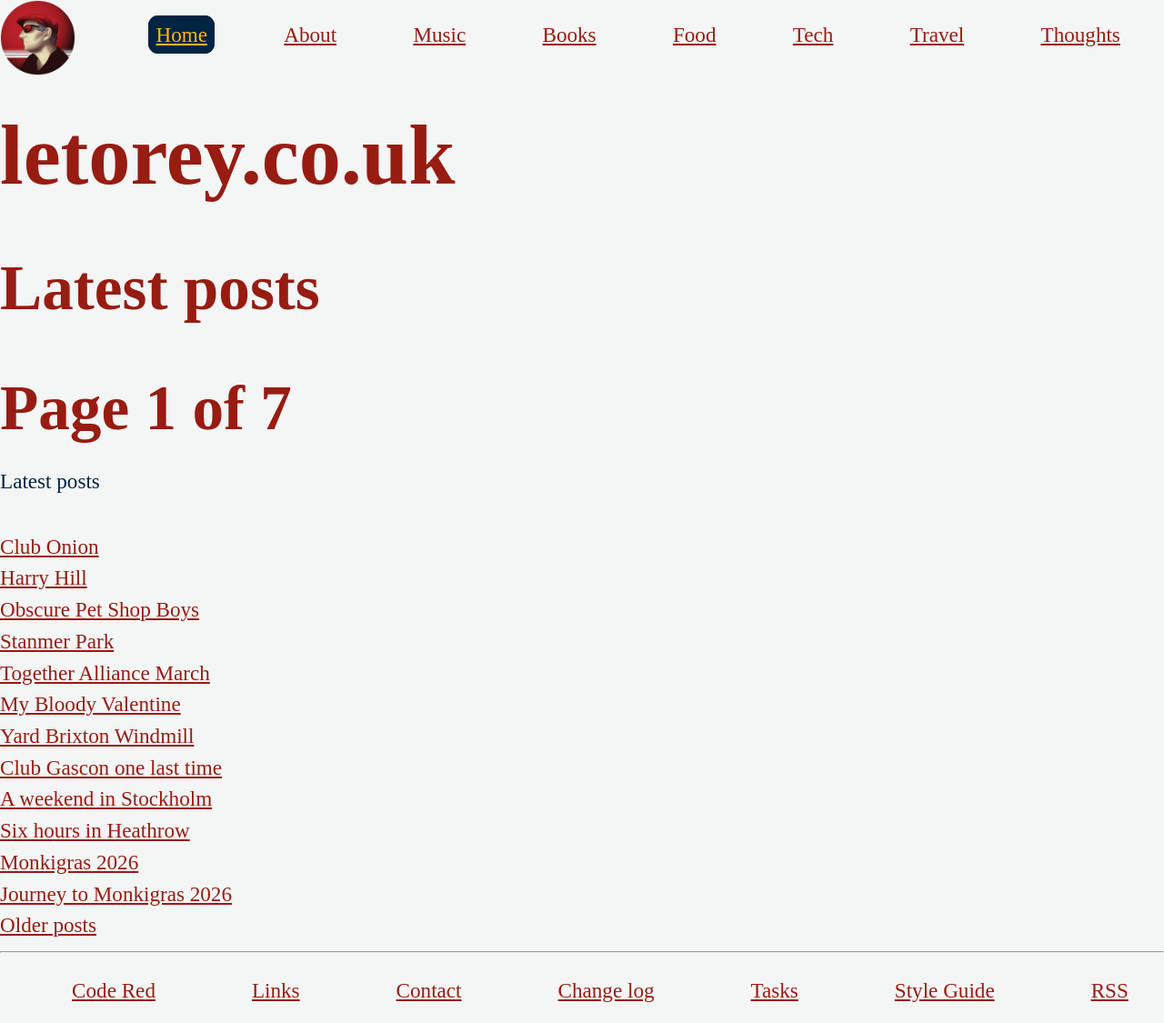
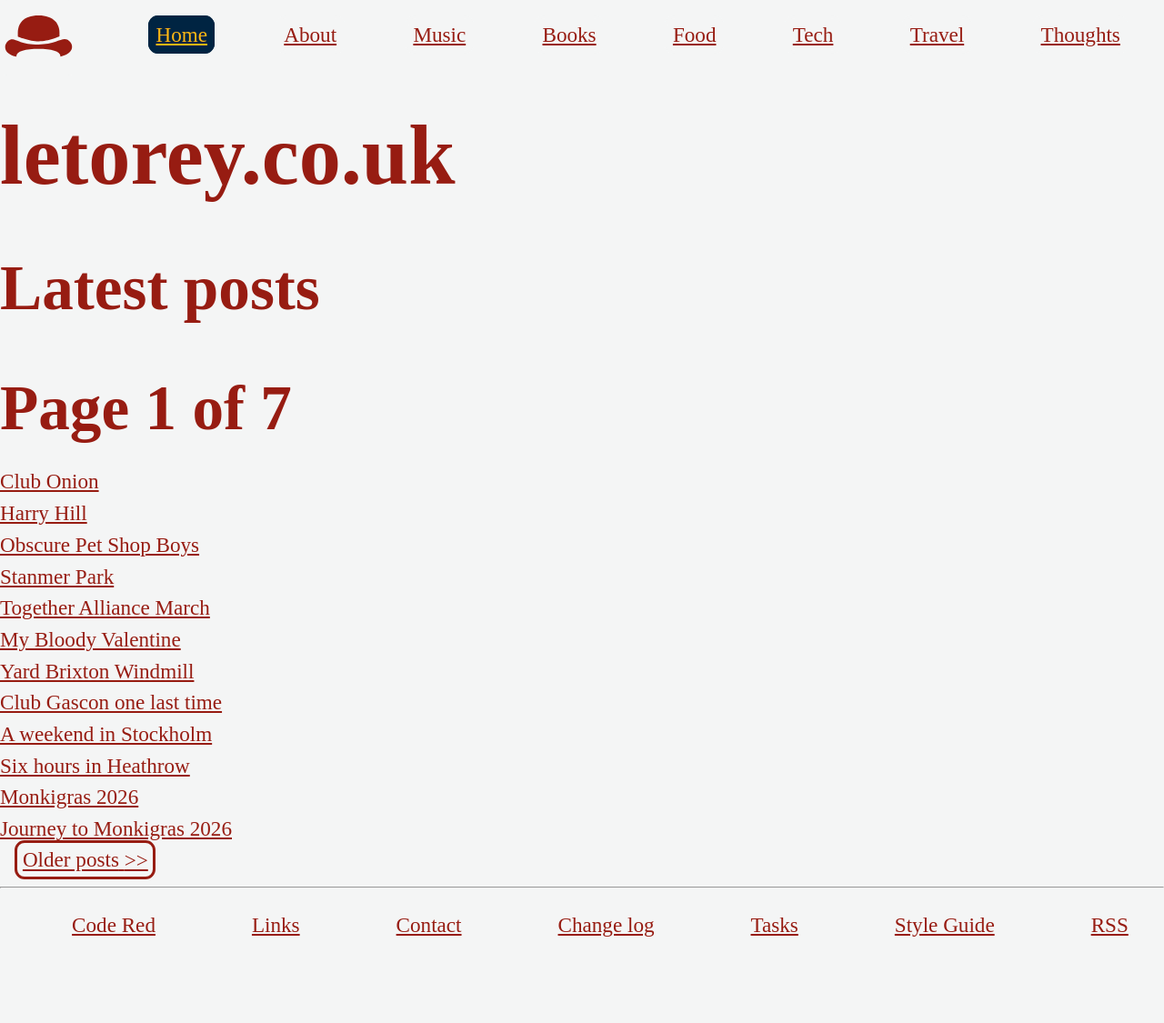
Before and after one commit to dletorey/2.letorey.co.uk, an Eleventy site: page src/index.md in a window 1280 px wide. Shown: the whole page at 91% size. After the commit the page ends 1053 px from the top, so only its background shows below. Built offline with nearby package versions, Linux system fonts and the light colour scheme; Eleventy itself is replaced by a stand-in of ours; files that its build step writes are made by us from their sources.

Commit message:
fixed the pagination and updated the site icon

```diff
--- a/src/_data/site.json
+++ b/src/_data/site.json
@@ -7,6 +7,7 @@
   "speedlify": "https://speedlify.letorey.co.uk",
   "locale": "en-gb",
   "zone": "Europe/London",
+  "icon": "/images/site-icon.svg",
   "hcard":{
     "avatar": "dletorey-avatar.png",
     "name": "Dave Letorey",
--- a/src/_includes/css/tags.css
+++ b/src/_includes/css/tags.css
@@ -6,14 +6,17 @@
   font-size: var(--step--1);
 }
 .tags-list li a,
-header nav ul li a[data-state="active"] {
+header nav ul li a[data-state="active"],
+.pagination__inner a {
   padding: calc(var(--step--1)/4);
   border-radius: calc(var(--step--1)/2);
 }
 .tags-list li a,
 header nav ul li a:hover,
 header nav ul li a:focus,
-header nav ul li a[data-state="active"] {
+header nav ul li a[data-state="active"],
+.pagination__inner a:hover,
+.pagination__inner a:focus {
   background-color: light-dark(var(--dm-background), var(--lm-background));
   border: solid 0.3vw light-dark(var(--dm-background), var(--lm-background));
   color: light-dark(var(--dm-heading), var(--lm-heading));
@@ -24,7 +27,8 @@ header nav ul li a[data-state="active"] {
 .tags-list li a:focus,
 header nav ul li a,
 header nav ul li a[data-state="active"]:hover,
-header nav ul li a[data-state="active"]:focus {
+header nav ul li a[data-state="active"]:focus,
+.pagination__inner a {
   background-color: light-dark(var(--lm-background), var(--dm-background));
   color: light-dark(var(--lm-heading), var(--dm-heading));
   border: solid 0.3vw light-dark(var(--lm-heading), var(--dm-heading));
@@ -34,3 +38,12 @@ header nav ul li a[data-state="active"]:focus {
 header nav ul li a:not([data-state="active"]) {
   border-color: light-dark(var(--lm-background), var(--dm-background));
 }
+.pagination__inner a {
+  margin: var(--step--2);
+}
+[data-direction="forwards"]::after {
+  content: " >>"
+}
+[data-direction="backwards"]::before {
+  content: "<< "
+}
--- a/src/_includes/layouts/landing.html
+++ b/src/_includes/layouts/landing.html
@@ -1,7 +1,6 @@
 {% extends "layouts/base.html" %}
 
 {% set pageHeaderTitle = title %}
-{% set pageHeaderSummary = subTitle %}
 {% set postListItems = pagination.items %}
 
 {# If this is a tag, grab those items instead as one large collection #}
--- a/src/_includes/partials/site-head.html
+++ b/src/_includes/partials/site-head.html
@@ -1,13 +1,13 @@
 <a class="[ skip-link ] [ button ]" href="#main-content">Skip to content</a>
 <header role="banner">
   <div class="logo">
-    <a href="/" aria-label="{{ site.title }} - home"><img src={{ author.avatar }} alt="Avatar of {{ author.name }}" /></a>
+    <a href="/" aria-label="{{ site.title }} - home"><img src={{ site.icon }} alt="Avatar of {{ author.name }}" /></a>
   </div>
 	<nav aria-label="Primary">
 		<ul>
 			{% for item in navigation.items %}
 	    <li>
-	    	<a href="{{ item.url }}" {{ helpers.getLinkActiveState(item.url, page.url) | safe }} data-item="{{ item.url }}" data-page="{{ page.url }}">{{ item.text }}</a>
+	    	<a href="{{ item.url }}" {{ helpers.getLinkActiveState(item.url, page.url) | safe }}>{{ item.text }}</a>
 	    </li>
 	    {% endfor %}
 		</ul>
```
Also changed, not shown: src/_includes/layouts/links.html (+0 -1 lines), src/links.html (+1 -1 lines), src/images/site-icon copy.svg (renamed from src/images/favicon.svg), src/images/site-icon.svg (added).
